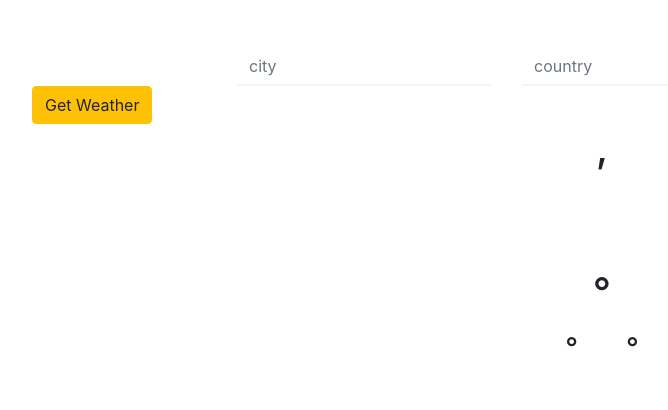
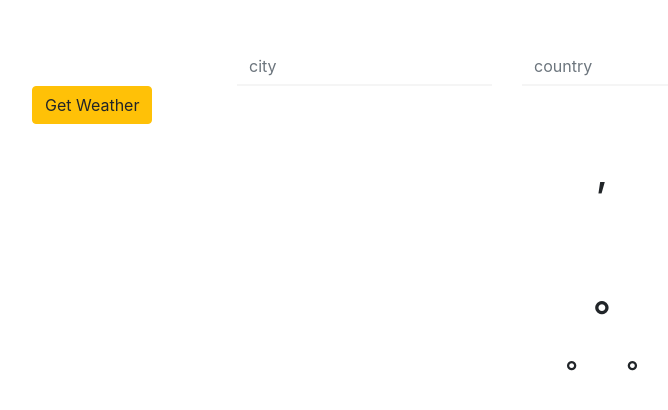
Before and after one commit to MikiStojakovic/react-fundamentals, a React (Create React App) app in the folder weather-react-app/weather-app/: page / in a window 1280 px wide. Shown: the top 410 px of the page, without its empty margins (38-706 px from the left). Built offline with nearby package versions, Linux system fonts and the light colour scheme; no server answers.

Commit message:
Changed style in weather component

```diff
--- a/weather-react-app/weather-app/src/component/weather.component.jsx
+++ b/weather-react-app/weather-app/src/component/weather.component.jsx
@@ -3,7 +3,7 @@ import React from "react";
 const Weather = props => {
   return (
     <div className="container">
-      <div className="cards">
+      <div className="cards pt-4">
         <h1>
           {props.city}, {props.country}
         </h1>
```
